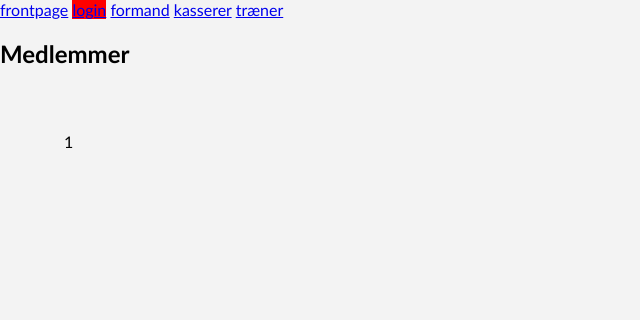
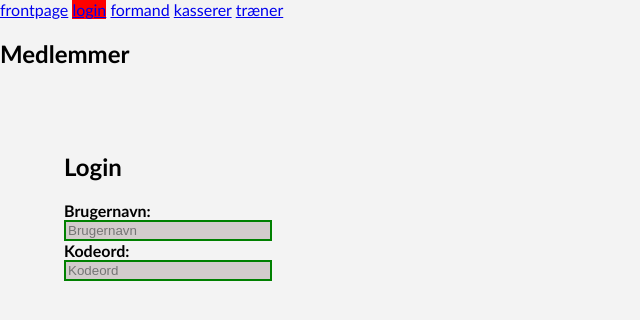
Before and after one commit to Jaes98/collabprojekt_delfin, a plain HTML site: page index.html in a window 1280 px wide. Both pictures are taken after a click on the link "login". Shown: the whole page, without its empty margins (0-640 px from the left). Drawn offline with Linux system fonts and the light colour scheme; no server answers.

Commit message:
login css/html

```diff
--- a/app.css
+++ b/app.css
@@ -115,6 +115,14 @@ hr {
   background-color: #67a0d8;
 }
 
+/*********** login-page **************/
+
+#brugernavn,
+#kodeord {
+    width: 15em;
+}
+
+
 /* STUFF FOR THE SPA: */
 
 section.page-view {
--- a/index.html
+++ b/index.html
@@ -59,7 +59,13 @@
       <h2>Medlemmer</h2>
       <section id="members-formand" class="member-container"></section>
     </section>
-    <section class="page-view" id="log-in">1</section>
+    <section class="page-view" id="log-in">
+        <h1>Login</h1>
+        <label for="kodeord"><b>Brugernavn:</b></label>
+        <input id="brugernavn" name="brugernavn" type="text" placeholder="Brugernavn" required>
+        <label for="kodeord"><b>Kodeord:</b></label>
+        <input id="kodeord" name="kodeord" type="text" placeholder="Kodeord" required>
+    </section>
     <section class="page-view active" id="formand">
          <!-- EVENTUELT SORT HER? -->
 
```
